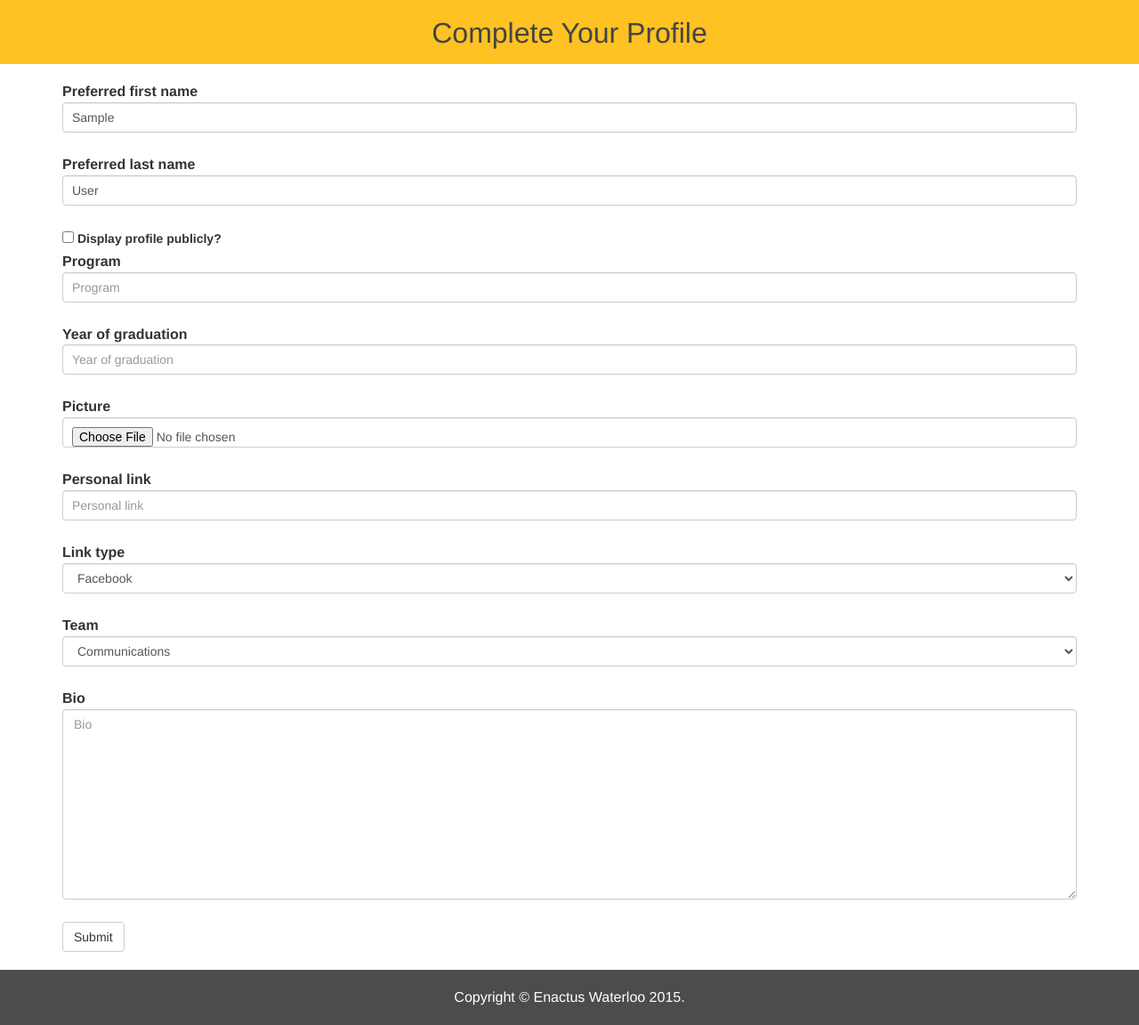
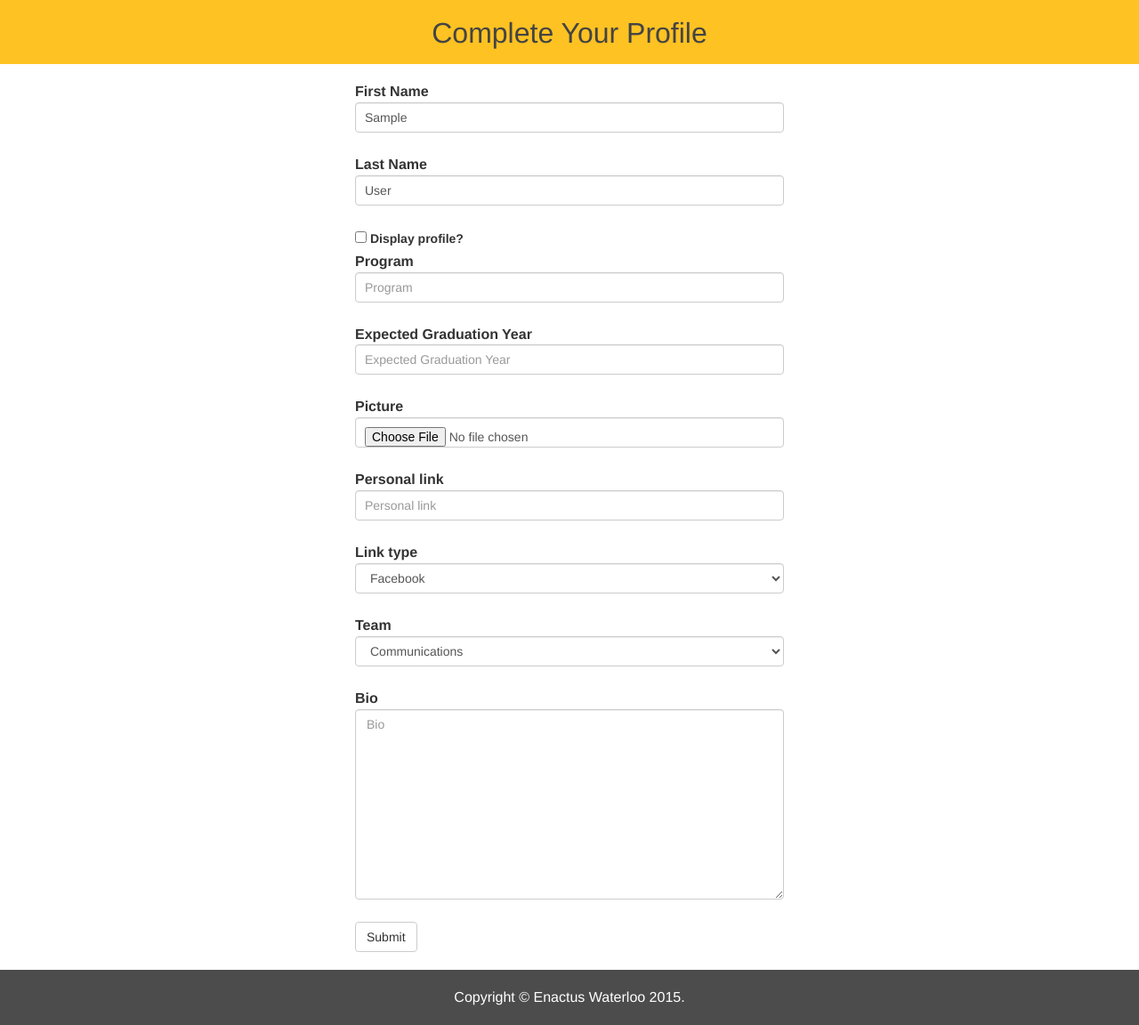
Before and after one commit to enactuswaterloo/website, a Django app: page /profile/edit in a window 1280 px wide. Shown: the part 60-1212 px from the top of the page at 89% size. Run offline with Django 3.2, Linux system fonts and the light colour scheme; the visitor is signed in with stand-in values (Sample User, id 1); data that the repository does not hold is empty; some libraries are stand-ins or nearby versions.

Commit message:
styling for profile and password

```diff
--- a/about/models.py
+++ b/about/models.py
@@ -5,13 +5,13 @@
 
 # Forms
 class ProfileForm(forms.Form):
-    first_name = forms.CharField(label='Preferred first name', max_length=100, required=True)
-    last_name = forms.CharField(label='Preferred last name', max_length=100, required=True)
+    first_name = forms.CharField(label='First Name', max_length=100, required=True)
+    last_name = forms.CharField(label='Last Name', max_length=100, required=True)
 
-    public = forms.BooleanField(initial=False, label="Display profile publicly?", required=False)
+    public = forms.BooleanField(initial=False, label="Display profile?", required=False)
 
     program = forms.CharField(max_length=150, label="Program", required=False)
-    year = forms.CharField(max_length=100, label="Year of graduation", required=False)
+    year = forms.CharField(max_length=100, label="Expected Graduation Year", required=False)
     picture = forms.ImageField(required=False)
 
     link = forms.URLField(max_length=150, label="Personal link", required=False)
@@ -26,8 +26,8 @@
 
     position = forms.ChoiceField(label="Team", required=True, choices=(
             ("Communications Team", "Communications"),
-            ("Corporate relations", "Corporate relations"),
-            ("Webmasters", "Webmasters"),
+            ("Sponsorship", "Sponsorship"),
+            ("Webmaster", "Webmaster"),
             ("Finance team", "Finance"),
             ("Marketing team", "Marketing"),
             ("Iko Eco", "Iko Eco"),
@@ -46,8 +46,8 @@
 
     position = forms.ChoiceField(label="Team", required=True, choices=(
             ("Communications Team", "Communications"),
-            ("Corporate relations", "Sponsorship"),
-            ("Webmasters", "Webmaster"),
+            ("Sponsorship", "Sponsorship"),
+            ("Webmaster", "Webmaster"),
             ("Finance team", "Finance"),
             ("Marketing team", "Marketing"),
             ("Iko Eco", "Iko Eco"),
@@ -68,8 +68,8 @@
     link_type = models.CharField(max_length=50, default=None, null=True, blank=True)
     link = models.URLField(max_length=150, default=None, null=True, blank=True)
 
-    program = models.CharField(max_length=150, default="Accounting and Financial Management")
-    year = models.CharField(max_length=100, default="2019")
+    program = models.CharField(max_length=150)
+    year = models.CharField(max_length=100)
 
     position = models.CharField(max_length=100, default="Member")
     bio = models.TextField(blank=True, max_length=400) # Max lengths are unenforced for TextFields; that's intentional.
--- a/about/static/signup.css
+++ b/about/static/signup.css
@@ -6,6 +6,7 @@
 #signup form {
 	margin: 0 auto;
 	padding-bottom: 80px;
+	padding-left: 25px;
 	margin-top: 20px;
 	width: 20%;
 
@@ -19,12 +20,13 @@
 }
 
 form div.form-group input {
+	height: 20px;
 	padding: 10px;
 	margin: 0px;
 }
 
 .form-group {
 	display: block;
-	margin-bottom: 25px;
+	margin-bottom: 15px;
 	padding: 0px;
 }
--- a/about/templates/about/member.html
+++ b/about/templates/about/member.html
@@ -11,7 +11,7 @@
 {% block subpageContent %}
 
 <section>
-	<div class="container text-left">
+	<div class="container text-left" style="width: 40%">
 		{% if error %}
 			<div class="alert alert-danger">
 				<strong>Error:</strong> Invalid input
--- a/main/static/contact.css
+++ b/main/static/contact.css
@@ -17,7 +17,7 @@
 }
 
 #contact-header {
-	width: 65%;
+	width: 60%;
 	margin: 0 auto;
 	margin-top: 30px;
 	font-size:14pt;
```
Also changed, not shown: about/templates/about/password_change.html (+1 -8 lines), main/static/home.css (+7 -0 lines).
